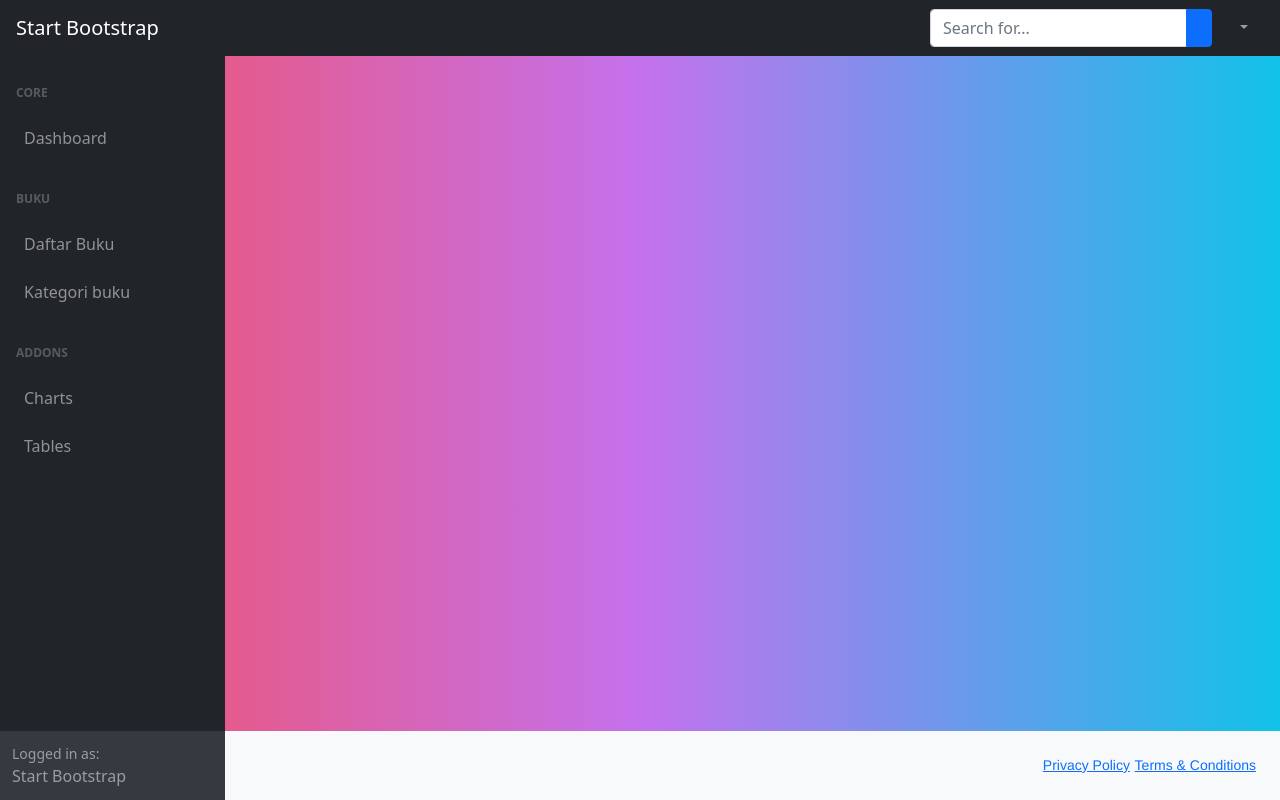
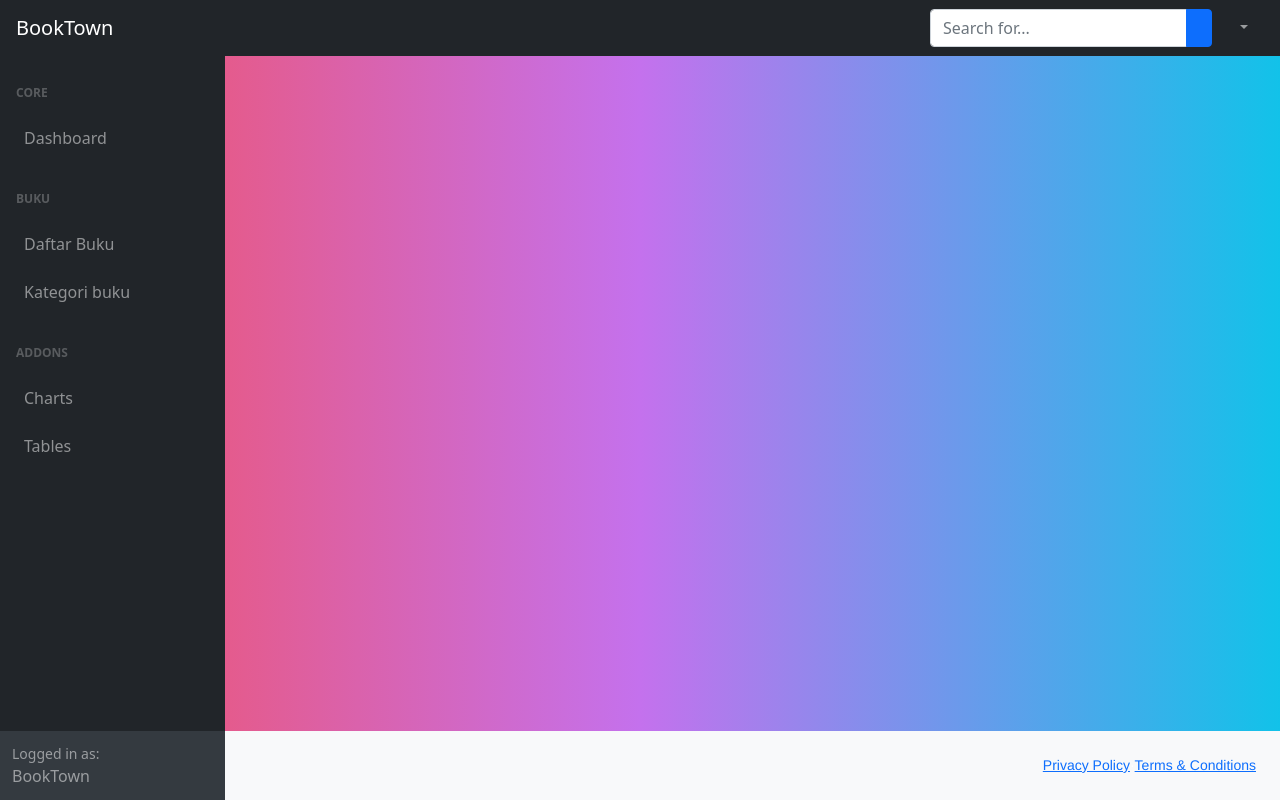
Before and after one commit to fransiskalidya/toko-buku, a React (Create React App) app: page /admin in a window 1280 px wide. Built offline with nearby package versions, Linux system fonts and the light colour scheme.

Commit message:
mengganti label

```diff
--- a/src/layouts/admin/Navbar.jsx
+++ b/src/layouts/admin/Navbar.jsx
@@ -28,7 +28,7 @@ const Navbar = () =>{
     // </nav>
 
     <nav class="sb-topnav navbar navbar-expand navbar-dark bg-dark">
-            <a class="navbar-brand ps-3" href="index.html">Start Bootstrap</a>
+            <a class="navbar-brand ps-3" href="index.html">BookTown</a>
             <button class="btn btn-link btn-sm order-1 order-lg-0 me-4 me-lg-0" id="sidebarToggle" href="#!"><i class="fas fa-bars"></i></button>
             <form class="d-none d-md-inline-block form-inline ms-auto me-0 me-md-3 my-2 my-md-0">
                 <div class="input-group">
--- a/src/layouts/admin/Sidebar.jsx
+++ b/src/layouts/admin/Sidebar.jsx
@@ -68,7 +68,7 @@ const Sidebar = () =>{
         </div>
         <div className="sb-sidenav-footer">
             <div className="small">Logged in as:</div>
-            Start Bootstrap
+            BookTown
         </div>
     </nav>
     )
```
